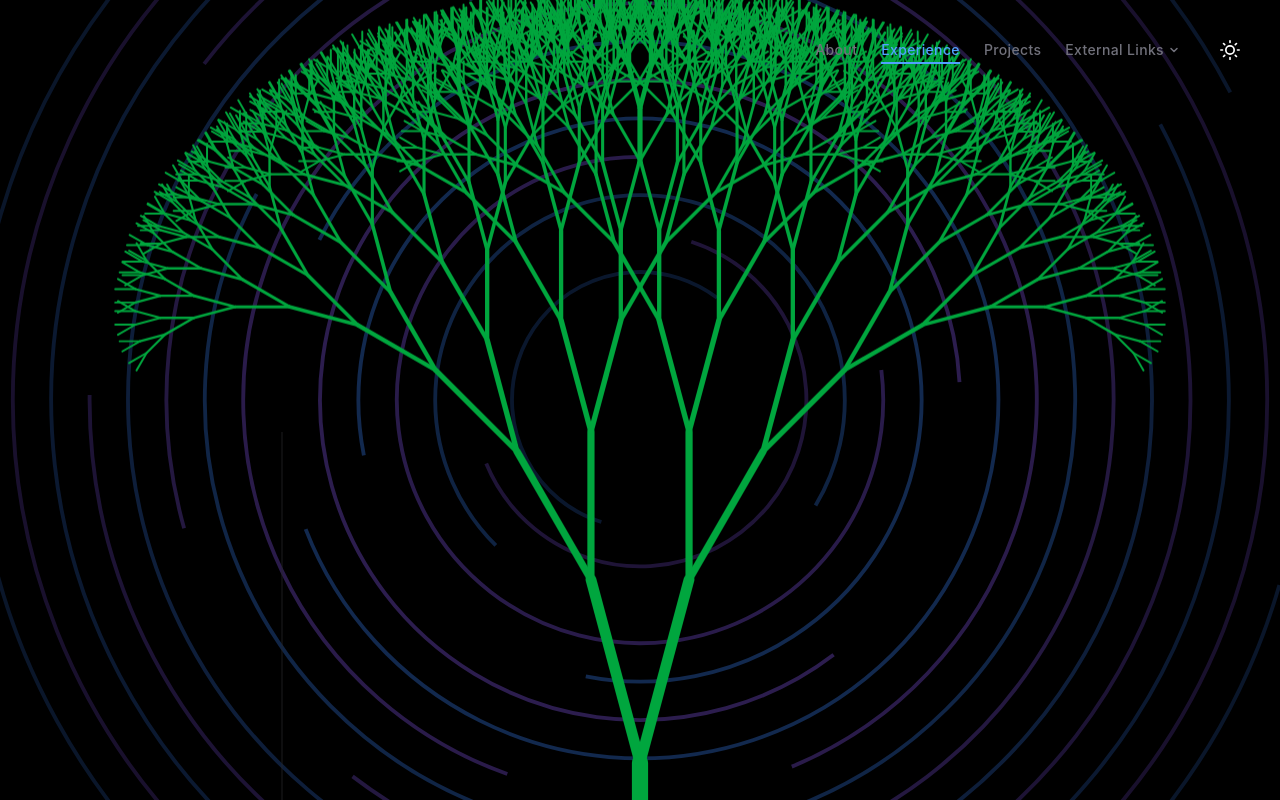
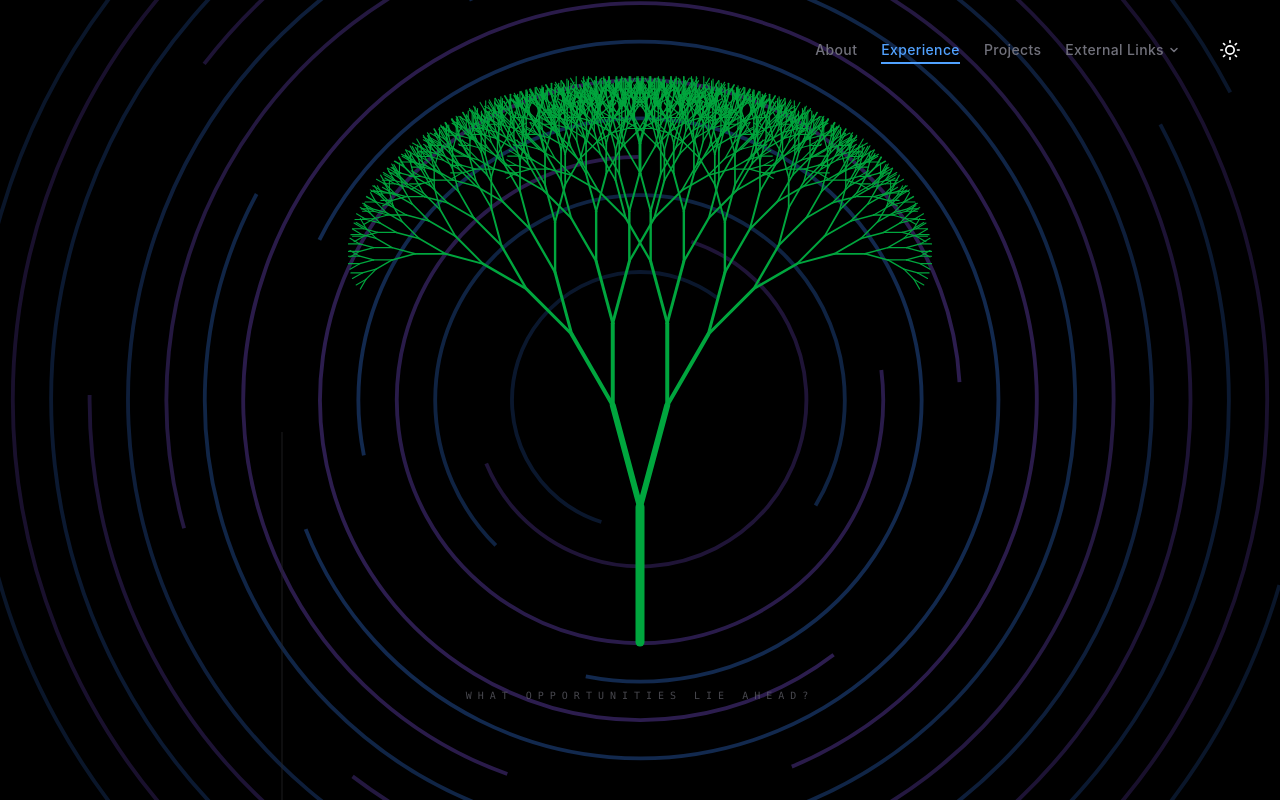
Before and after one commit to martin0wong/personal-website, a React (Vite) app: page / in a window 1280 px wide. Both pictures are taken after a click on the button "Experience". Shown: the top 800 px of the page. Built offline with nearby package versions, Linux system fonts and the light colour scheme; the HTML template or start-up script is replaced by a standard one.

Commit message:
experience tree auto resize

```diff
--- a/src/components/experience.tsx
+++ b/src/components/experience.tsx
@@ -90,8 +90,8 @@ export default function ExperienceContent({ isDark }: { isDark: boolean }) {
     });
 
     const treeX = useTransform(scrollYProgress,[0, 0.12], ["50%", "10%"]);
-    const treeScale = useTransform(scrollYProgress, [0, 0.12],[1.8, 0.4]);
-    const treeY = useTransform(scrollYProgress, [0, 0.12],["10vh", "0vh"]);
+    const treeScale = useTransform(scrollYProgress, [0, 0.12], [1, 0.3]);
+    const treeY = useTransform(scrollYProgress, [0, 0.12],["-10vh", "0vh"]);
     const treeOpacity = useTransform(scrollYProgress,[0, 0.8, 1], [1, 1, 0.4]);
 
     const lineOpacity = useTransform(scrollYProgress, [0.02, 0.08], [0, 1]);
@@ -105,7 +105,7 @@ export default function ExperienceContent({ isDark }: { isDark: boolean }) {
                     style={{ left: treeX, scale: treeScale, y: treeY, opacity: treeOpacity, x: "-50%" }}
                     className="absolute flex flex-col items-center pointer-events-none"
                 >
-                    <svg width="600" height="600" viewBox="0 0 200 200" className="overflow-visible">
+                    <svg viewBox="0 0 200 200" className="w-[120vw] max-w-[75vh] h-[120vw] max-h-[75vh] overflow-visible">
                         <RecursiveBranch x={100} y={190} angle={0} length={45} depth={0} />
                     </svg>
 
@@ -200,8 +200,10 @@ function TimelineCard({ exp, isDark }: { exp: Exp, isDark: boolean }) {
                     <ul className="mt-6 md:mt-8 space-y-3 text-left">
                         {exp.details.map((detail, i) => (
                             <li key={i} className="text-sm md:text-base text-zinc-400 font-light leading-relaxed flex gap-3 group">
-                                <span className="text-green-600 mt-2 w-1.5 h-1.5 rounded-full flex-shrink-0 opacity-80 shadow-[0_0_8px_rgba(34,197,94,0.4)]" />
-                                <span>{detail}</span>
+                                {/* BULLET POINTS DOTS */}
+                                <span className="mt-1.5 w-2 h-2 md:w-2.5 md:h-2.5 rounded-full flex-shrink-0 bg-green-500 shadow-[0_0_10px_rgba(34,197,94,0.8)]" />
+                                {/* BULLET POINTS TEXT */}
+                                <span className="group-hover:text-zinc-300 transition-colors duration-300">{detail}</span>
                             </li>
                         ))}
                     </ul>
```
